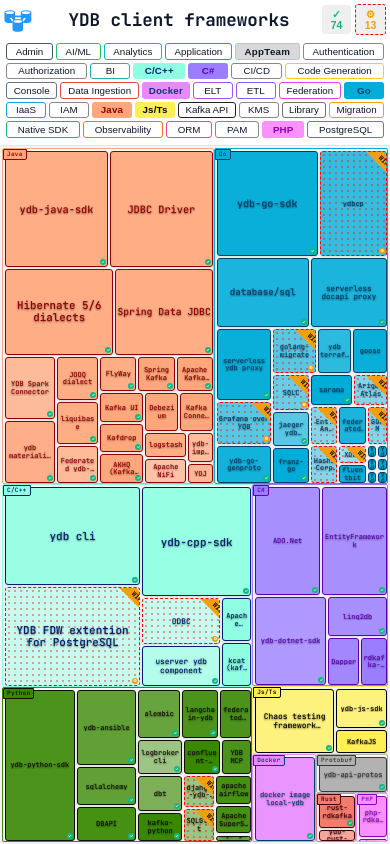
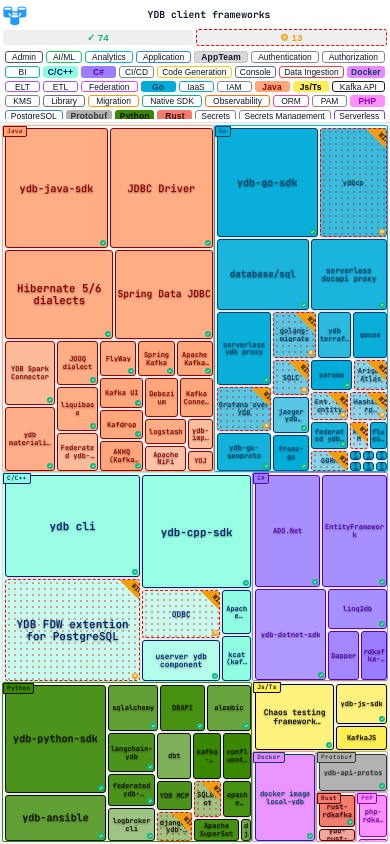
Before and after one commit to ydb-platform/ydb-frameworks, a React (Vite) app: page / in a window 390 px wide. Built offline with nearby package versions, Linux system fonts and the light colour scheme.

Commit message:
fix mobile

```diff
--- a/src/App.css
+++ b/src/App.css
@@ -108,8 +108,8 @@
 @media (max-width: 768px) {
   .app-header {
     flex-direction: column;
-    padding: 6px;
-    gap: 6px;
+    padding: 4px;
+    gap: 4px;
   }
 
   .logo-block {
@@ -121,35 +121,31 @@
 
   .logo {
     gap: 4px;
+    flex: 0 0 auto;
   }
 
   .logo-icon {
-    width: 32px;
-    height: 32px;
-  }
-
-  .logo {
-    flex: auto;
-    width: 100%;
+    width: 28px;
+    height: 28px;
   }
 
   .logo-text {
-    flex: auto;
+    flex: 1;
   }
 
   .logo-text h1 {
-    font-size: 1.35em;
-    width: 100%;
-    text-align: center;
+    font-size: 0.85em;
+    text-align: left;
   }
 
   .status-buttons {
-    gap: 4px;
+    gap: 3px;
+    flex-shrink: 0;
   }
 
   .legend-status-btn {
-    padding: 4px 8px;
-    font-size: 0.85em;
+    padding: 2px 6px;
+    font-size: 0.8em;
   }
 
   .status-buttons a {
@@ -164,28 +160,52 @@
 /* Small mobile (portrait) */
 @media (max-width: 480px) {
   .app-header {
-    padding: 4px;
+    padding: 3px;
+    gap: 3px;
   }
 
   .logo-icon {
-    width: 28px;
-    height: 28px;
+    width: 24px;
+    height: 24px;
   }
 
   .logo-text h1 {
-    font-size: 1.35em;
+    font-size: 0.75em;
   }
 
   .legend-status-btn {
-    padding: 3px 6px;
-    font-size: 0.8em;
+    padding: 2px 4px;
+    font-size: 0.75em;
   }
 }
 
-/* Portrait mobile only - single line logo */
+/* Portrait mobile only - single line logo, centered */
 @media (max-width: 768px) and (orientation: portrait) {
+  .logo-block {
+    flex-direction: column;
+    gap: 2px;
+  }
+
+  .logo {
+    width: 100%;
+    justify-content: center;
+  }
+
+  .logo-text {
+    width: 100%;
+  }
+
+  .logo-text h1 {
+    text-align: center;
+  }
+
   .logo-text h1 br {
     display: none;
+  }
+
+  .status-buttons {
+    width: 100%;
+    justify-content: center;
   }
 }
 
--- a/src/components/Legend.css
+++ b/src/components/Legend.css
@@ -92,7 +92,7 @@
 /* Mobile responsive styles */
 @media (max-width: 768px) {
   .legend {
-    max-height: 120px;
+    max-height: 80px;
     overflow-y: auto;
     overflow-x: hidden;
     padding: 2px;
@@ -100,29 +100,30 @@
   }
 
   .legend > button {
-    font-size: 0.8em;
-    height: 1.8em;
-    min-width: 45px;
-    padding: 3px 6px;
+    font-size: 0.7em;
+    height: 1.5em;
+    min-width: 40px;
+    padding: 2px 4px;
   }
 
   .legend-lang-btn,
   .legend-category-btn,
   .legend-person-btn {
-    padding: 3px 6px;
+    padding: 2px 4px;
   }
 }
 
 /* Small mobile (portrait) */
 @media (max-width: 480px) {
   .legend {
-    max-height: 100px;
+    max-height: 70px;
   }
 
   .legend > button {
-    font-size: 0.75em;
-    height: 1.7em;
-    min-width: 40px;
+    font-size: 0.65em;
+    height: 1.4em;
+    min-width: 35px;
+    padding: 1px 3px;
   }
 }
 
```
